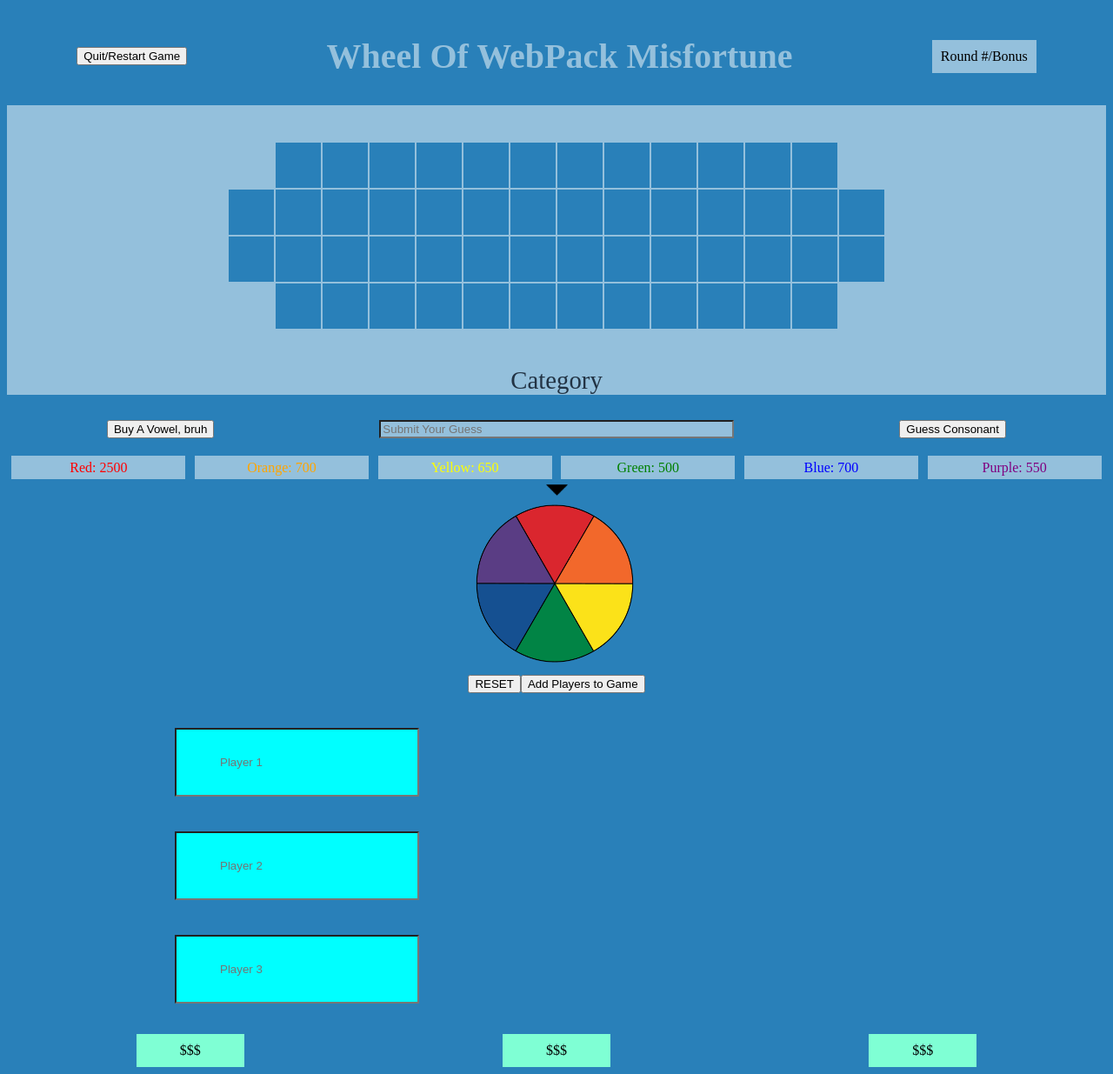
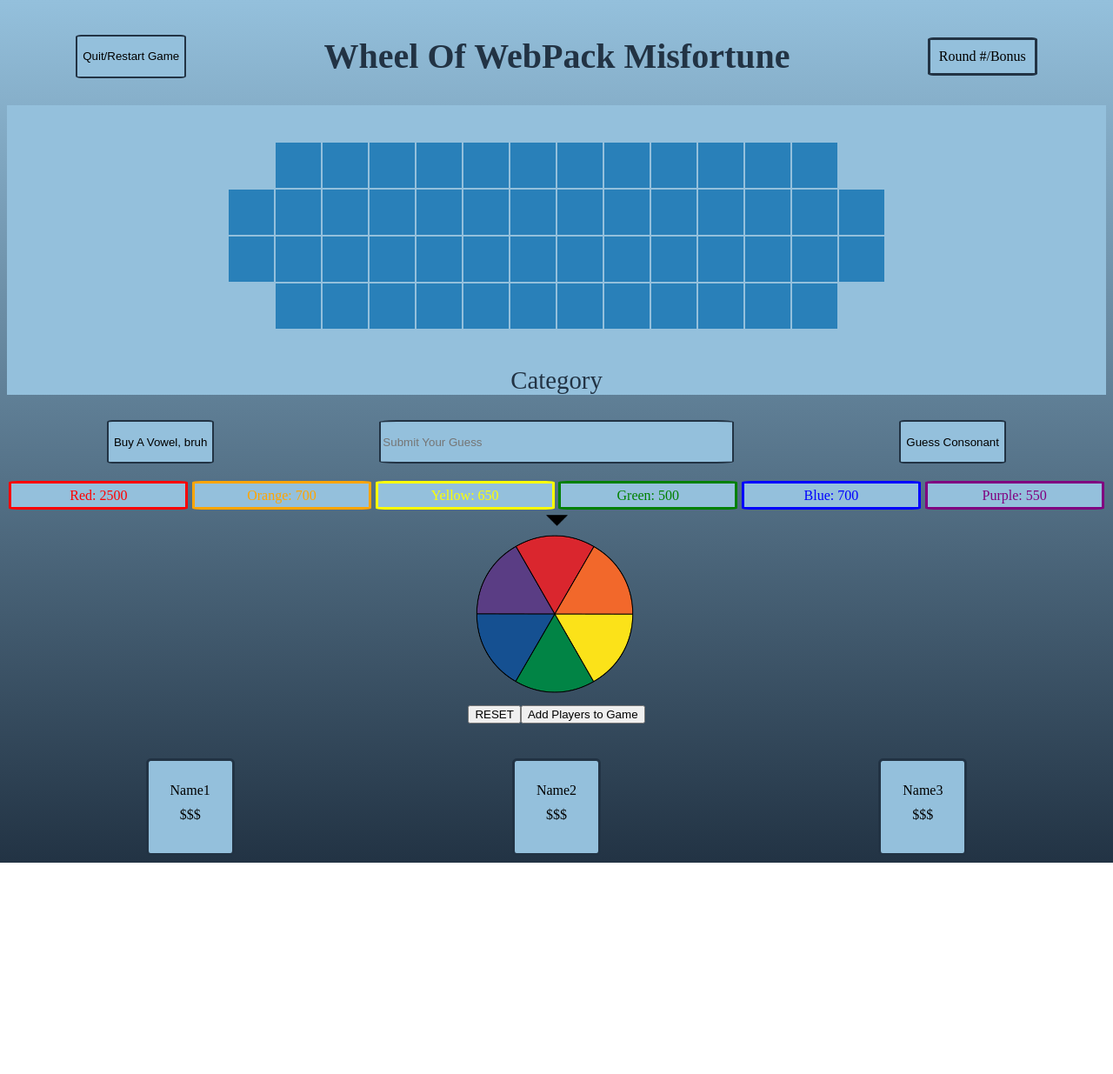
Before and after one commit to IsaacSunoo/WheelOfFortune, a website built with webpack: page index.html in a window 1280 px wide. Shown: the whole page at 87% size. After the commit the page ends 992 px from the top, so only its background shows below. Built offline with nearby package versions, Linux system fonts and the light colour scheme.

Commit message:
Changes styling and buttons

```diff
--- a/index.html
+++ b/index.html
@@ -81,9 +81,9 @@
       <p class="category-name">Category</p>
     </section>
     <section class="guess-section">
-        <button>Buy A Vowel, bruh</button>
+        <button class="vowel-buy-btn">Buy A Vowel, bruh</button>
         <input class="guess-input" type="text" placeholder="Submit Your Guess">
-        <button>Guess Consonant</button>
+        <button class="const-guess-btn">Guess Consonant</button>
     </section>
     <section class='key-table'>
           <div class="wheel-color wheel-red">Red:</div>
@@ -93,7 +93,6 @@
           <div class="wheel-color wheel-blue">Blue:</div>
           <div class="wheel-color wheel-purple">Purple: </div>
     </section>
-
     <section class="arrow-container">
       <img src="./images/down.png" alt="down-arrow" class="down-arrow">
     </section>
@@ -105,18 +104,19 @@
         <button type="submit" class="create-player">Add Players to Game</button>
     </section>
     <section class="player-section">
-      <form>
-        <input class="player-box player-1-box" type="text" placeholder="Player 1"/>
-        <input class="player-box player-2-box" type="text" placeholder="Player 2"/>
-        <input class="player-box player-3-box" type="text" placeholder="Player 3"/>
-      </form>
+      <div class="player-container player-1-container">
+        <div class="player-name player-1-name">Name1</div>
+        <div class="player-score player-1-score">$$$</div>
+      </div>
+      <div class="player-container player-2-container">
+        <div class="player-name player-2-name">Name2</div>
+        <div class="player-score player-2-score">$$$</div>
+      </div>
+      <div class="player-container player-3-container">
+        <div class="player-name player-3-name">Name3</div>
+        <div class="player-score player-3-score">$$$</div>
+      </div>
     </section>
-    <section class="account-section">
-      <div class="player-score player-1-score">$$$</div>
-      <div class="player-score player-2-score">$$$</div>
-      <div class="player-score player-3-score">$$$</div>
-    </section>
-
     <script src="https://code.jquery.com/jquery-3.3.1.min.js"></script>
   </body>
 </html>
--- a/src/css/base.css
+++ b/src/css/base.css
@@ -1,11 +1,5 @@
 body {
-  background-color: #2980b9;
-}
-
-.account-section {
-  display:flex;
-  justify-content: space-around;
-  margin-top: 15px;
+  background-image: linear-gradient(#94c0dc, #223344);
 }
 
 .arrow-container {
@@ -13,6 +7,8 @@ body {
   justify-content: center;
   margin-bottom: -35px;
 }
+
+
 
 .button-section {
   display: flex;
@@ -23,10 +19,17 @@ body {
   color: #223344;
 }
 
+.const-guess-btn{
+  background-color: #94c0dc;
+  border-style: solid;
+  border-radius: 5%;
+  border-color: #223344;
+  height: 50px;
+}
+
 .down-arrow {
   height: 25px;
 }
-
 
 .game-board {
   display: flex;
@@ -48,7 +51,11 @@ body {
 .guess-input {
   width: 400px;
   background-color: #94c0dc;
+  border-style: solid;
+  border-radius: 5%;
+  border-color: #223344;
 }
+
 
 .guess-section {
   display: flex;
@@ -75,7 +82,7 @@ body {
 }
 
 .main-title {
-  color: #94c0dc;
+  color :#223344;
   font-size: 40px;
 }
 
@@ -86,21 +93,54 @@ body {
 
 }
 
-.player-score {
-  background-color: aquamarine;
-  padding: 10px 50px 10px 50px;
+.player-container {
+  justify-content: center;
+  align-items: center;
+  background-color: #94c0dc;
+  padding: 25px;
+  border-style: solid;
+  border-radius: 5%;
+  border-color: #223344;
 }
+
 
 .player-section{
   display:flex;
   justify-content: space-around;
-  margin-top: 20px;
+  margin-top: 40px;
+}
+
+.player-score {
+  display: flex;
+  justify-content: center;
+  padding: 10px;
 }
 
 .round-counter {
   background-color: #94c0dc;
   padding: 10px;
+  border-style: solid;
+  border-radius: 5%;
+  border-color: #223344;
 }
+
+.quit-btn{
+  background-color: #94c0dc;
+  border-style: solid;
+  border-radius: 5%;
+  border-color: #223344;
+  height: 50px;
+
+}
+
+.vowel-buy-btn{
+  background-color: #94c0dc;
+  border-style: solid;
+  border-radius: 5%;
+  border-color: #223344;
+  height: 50px;
+}
+
 
 .wheel {
   position: absolute;
@@ -108,7 +148,6 @@ body {
   animation: spin .8s linear;
   display: block;
   fill: #223344;
-    float: left;
   height: 200px;
   margin: 0 5px 5px 0;
   width: 200px;
@@ -123,7 +162,10 @@ body {
   background-color: #94c0dc;
   width: 200px;
   height: 27px;
+  border-style: solid;
+  border-radius: 5%;
 }
+
 
 .wheel-section {
   margin-top: 30px;
@@ -133,13 +175,12 @@ body {
 }
 
 .wheel-container {
+  align-items: center;
   display: flex;
+  height: 200px;
   justify-content: center;
-  align-items: center;
-  background-color: pink;
-  height: 200px;
+  margin-left: 40px;
   width: 200px;
-  margin-left: 40px;
 
 }
 
```
Lines whose indentation alone changed are shown as unchanged.
